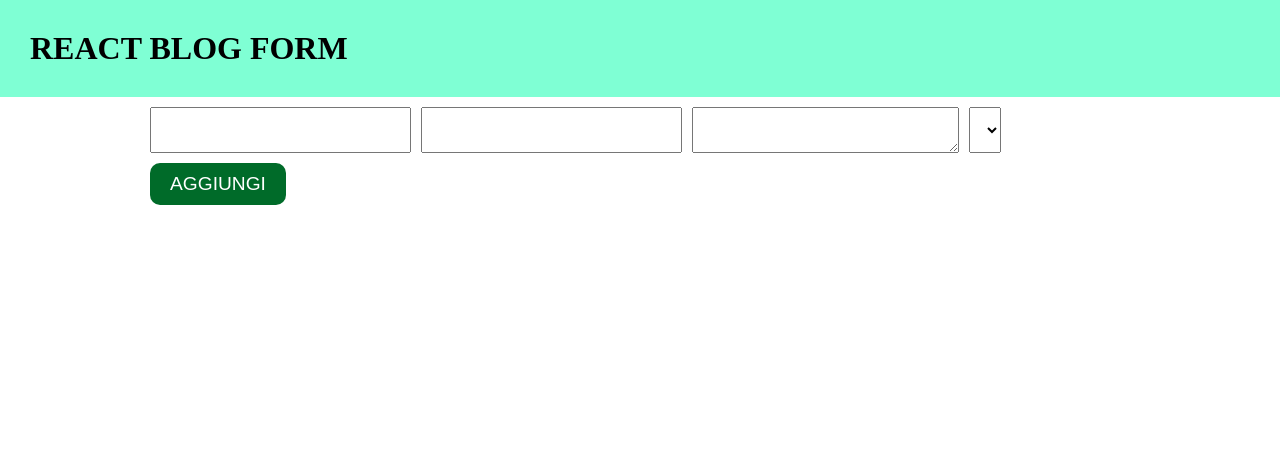
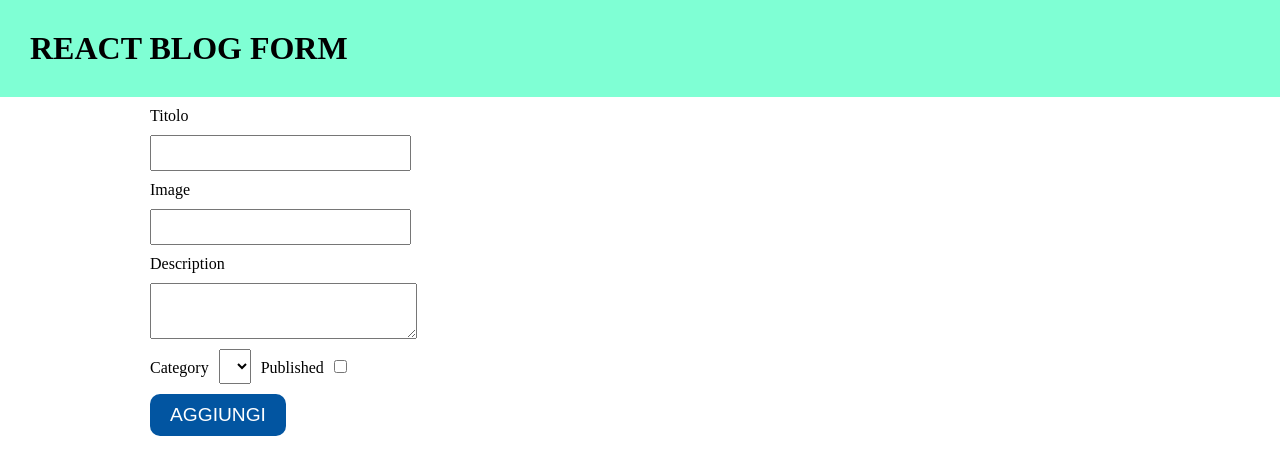
Before and after one commit to GemelliAngelo/react-form-multifield, a React (Vite) app: page / in a window 1280 px wide. Shown: the top 474 px of the page. Built offline with nearby package versions, Linux system fonts and the light colour scheme.

Commit message:
complete handleformdata function + style fix

```diff
--- a/src/App.jsx
+++ b/src/App.jsx
@@ -1,35 +1,32 @@
 import { useState } from "react";
 
-function App() {
-  const [Titles, setTitles] = useState("");
-  const [posts, setPosts] = useState([]);
-  const [formData, setFormData] = useState({
+const defaultFormData = {
+  title: "",
   image: "",
   content: "",
-    category: false,
-  });
+  category: "",
+  published: false,
+};
 
-  const handleInputChange = (e) => {
-    setTitles(e.target.value);
+function App() {
+  const [posts, setPosts] = useState([]);
+  const [formData, setFormData] = useState(defaultFormData);
+
+  const handleFormData = (e) => {
+    const newValue =
+      e.target.type === "checkbox" ? e.target.checked : e.target.value;
+
+    setFormData((formData) => ({
+      ...formData,
+      [e.target.name]: newValue,
+    }));
   };
 
   const handleFormSubmit = (e) => {
     e.preventDefault();
 
-    if (!Titles) {
-      alert("Inserisci un titolo valido");
-      return;
-    }
-
-    setPosts([...posts, { name: Titles }]);
-    setTitles("");
-  };
-
-  const handleFormData = (e) => {
-    setFormData((formData) => ({
-      ...formData,
-      [e.target.name]: e.target.value,
-    }));
+    setPosts([...formData]);
+    setsetFormData(defaultFormData);
   };
 
   const handleDelete = (name) => {
@@ -44,38 +41,58 @@ function App() {
       <main>
         <div className="container">
           <form onSubmit={handleFormSubmit}>
+            <label htmlFor="title">Titolo</label>
             <input
-              onChange={handleInputChange}
+              name="title"
+              onChange={handleFormData}
               type="text"
               className="form-input"
-              value={Titles}
+              id="title"
+              value={formData.title}
             />
+            <label htmlFor="image">Image</label>
             <input
               name="image"
               onChange={handleFormData}
               type="text"
               className="form-input"
+              id="image"
               value={formData.image}
             />
+            <label htmlFor="content">Description</label>
             <textarea
               name="content"
               onChange={handleFormData}
               className="form-input text-area"
+              id="content"
               value={formData.content}
             />
+            <div>
+              <label htmlFor="category">Category</label>
               <select
                 name="category"
                 onChange={handleFormData}
                 className="form-input select"
+                id="category"
                 value={formData.category}
               />
+              <label htmlFor="published">Published</label>
+              <input
+                name="published"
+                checked={formData.published}
+                onChange={handleFormData}
+                type="checkbox"
+                className="form-input checkbox"
+                id="published"
+              />
+            </div>
             <button className="form-button">AGGIUNGI</button>
           </form>
 
           {posts.map((post) => (
             <div className="card" key={post.name}>
               <div className="card-header">
-                <img className="card-image" src={formData.image} />
+                <img className="card-image" src="placeholder.png" />
                 <i
                   onClick={() => handleDelete(post.name)}
                   className="fa-solid fa-trash"
@@ -83,7 +100,7 @@ function App() {
               </div>
               <div className="card-body">
                 <h3 className="card-title">{post.name}</h3>
-                <p className="card-description"></p>
+                <p className="card-description">{formData.content}</p>
               </div>
             </div>
           ))}
--- a/src/assets/css/index.css
+++ b/src/assets/css/index.css
@@ -10,6 +10,11 @@
   margin: auto;
 }
 
+img {
+  max-width: 100%;
+  display: block;
+}
+
 header {
   background-color: aquamarine;
   padding: 30px;
@@ -17,18 +22,19 @@ header {
 
 form {
   display: flex;
-  flex-wrap: wrap;
+  flex-direction: column;
+  align-items: flex-start;
   gap: 10px;
 }
 
 .form-input {
-  padding: 0 5px;
+  padding: 5px;
   font-size: 1.2rem;
 }
 
 .form-button {
   padding: 10px 20px;
-  background-color: #006b29;
+  background-color: #0255a1;
   color: white;
   font-size: 1.2rem;
   border: none;
@@ -36,15 +42,28 @@ form {
   cursor: pointer;
 }
 
+.select,
+.checkbox {
+  margin: 0 10px;
+}
+
 .card {
   font-size: 2rem;
+  border: 1px solid grey;
+  border-radius: 10px;
   margin: 10px 0;
   display: flex;
   flex-direction: column;
+  max-width: fit-content;
 }
 
 .card-header {
   position: relative;
+  border-bottom: 1px solid grey;
+}
+
+.card-body {
+  padding: 10px;
 }
 
 .fa-trash {
```
Also changed, not shown: public/placeholder.png (added). Lines whose indentation alone changed are shown as unchanged.
